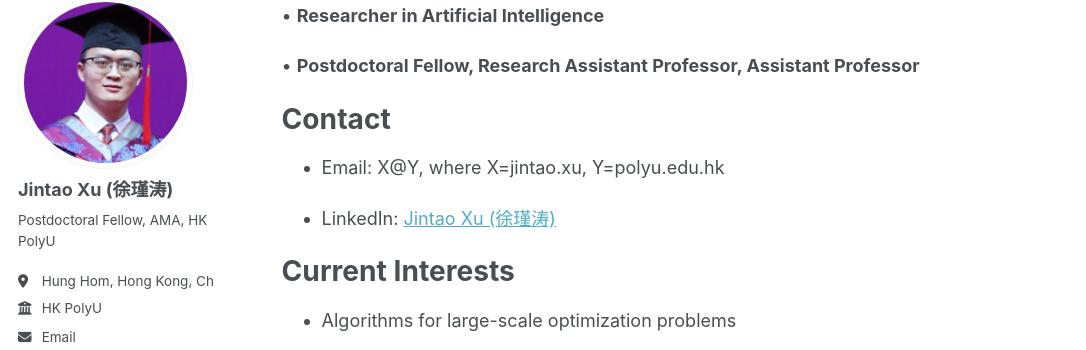
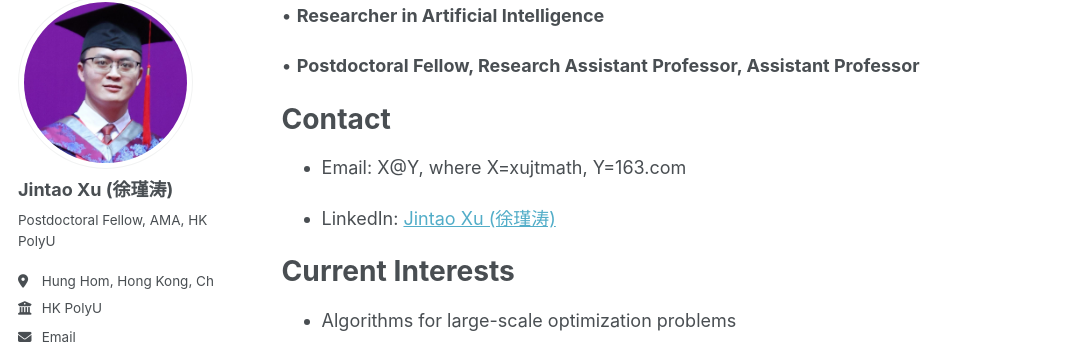
Before and after one commit to JintaoXuMath/JintaoXuMath.github.io, a Jekyll site: the page built from _pages/about.md, in a window 1280 px wide and 900 px high, scrolled down 400 px. Shown: the part 103-453 px from the top of the window, without its empty margins (0-1086 px from the left). Built offline with Jekyll 4.4.1, drawn with Linux system fonts in a browser that asks for light colours; some web fonts are replaced.

Commit message:
Update about.md

```diff
--- a/_pages/about.md
+++ b/_pages/about.md
@@ -21,7 +21,7 @@ I am a Postdoctoral Fellow working with [Prof. Defeng Sun](https://www.polyu.edu
 
 Contact
 ======
-- Email: X@Y, where X=jintao.xu, Y=polyu.edu.hk
+- Email: X@Y, where X=xujtmath, Y=163.com
 
 - LinkedIn: [Jintao Xu (徐瑾涛)](linkedin.com/in/jintao-xu-thu)
 
```
